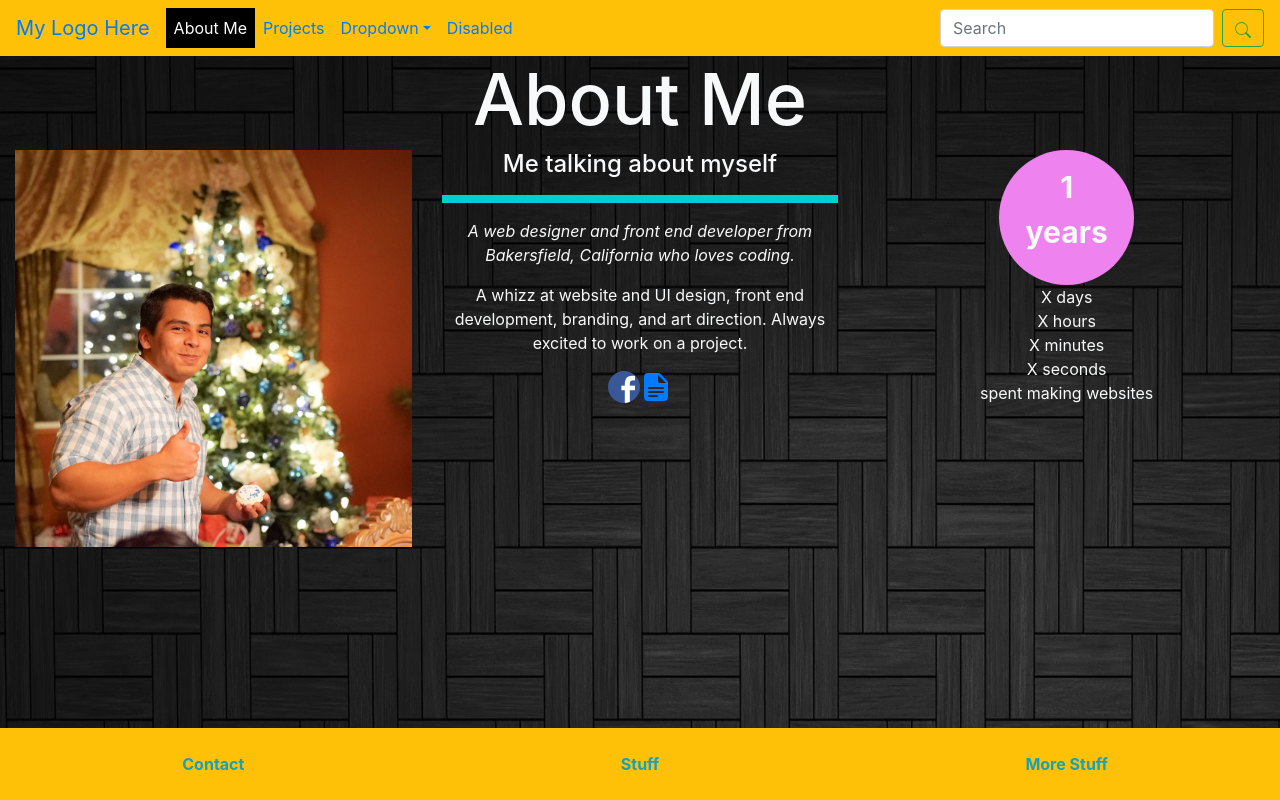
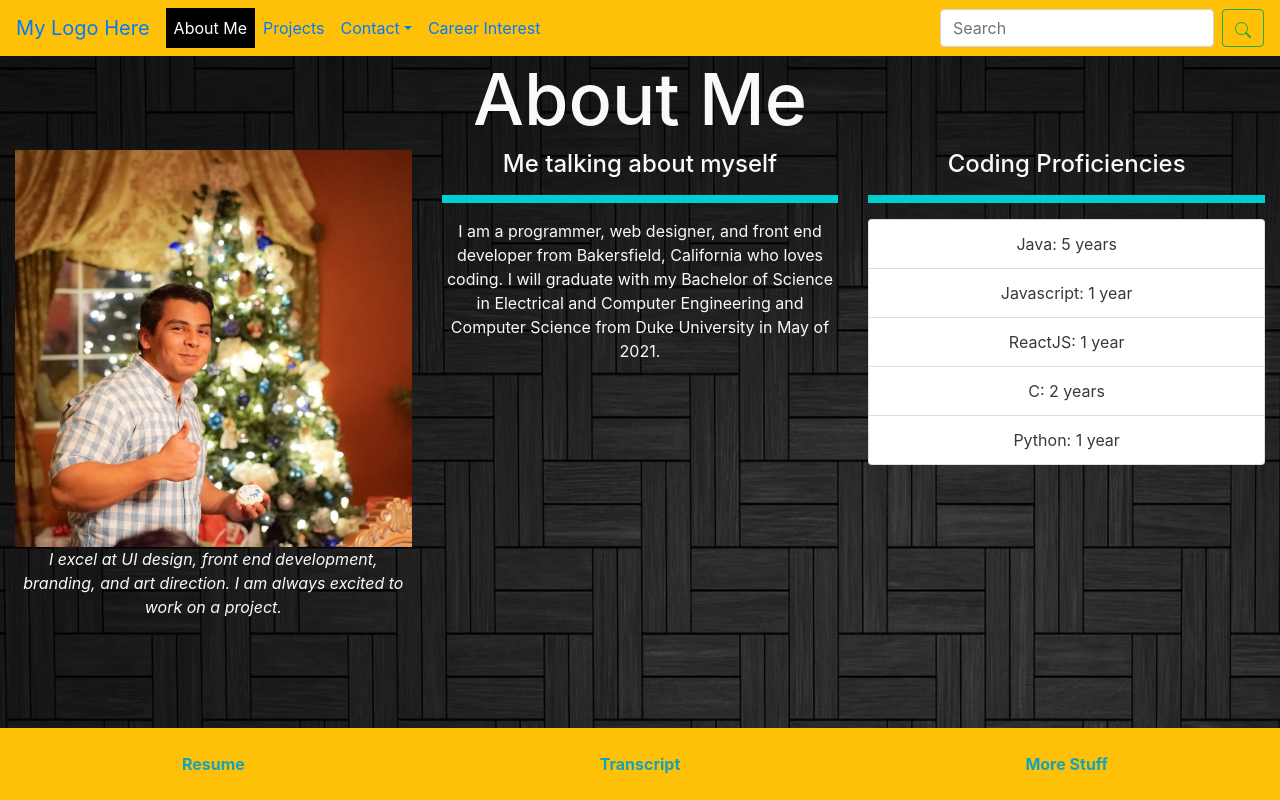
Before and after one commit to aHuizar/aHuizar.github.io, a React (Create React App) app: page / in a window 1280 px wide. Built offline with nearby package versions, Linux system fonts and the light colour scheme.

Commit message:
updated footer to stay at bottom of page, aboutMe pargraphs re-arranged, added coding experience to aboutMe, added contact options to NavBar, added jquery code in index.js to close navbar drop down

```diff
--- a/package.json
+++ b/package.json
@@ -7,6 +7,7 @@
     "@testing-library/jest-dom": "^5.11.9",
     "@testing-library/react": "^11.2.3",
     "@testing-library/user-event": "^12.6.2",
+    "jquery": "^3.5.1",
     "react": "^17.0.1",
     "react-dom": "^17.0.1",
     "react-router-dom": "^5.2.0",
--- a/src/App.js
+++ b/src/App.js
@@ -14,9 +14,7 @@ function App() {
       <main>
         <MyRoutes />
       </main>
-      <footer>
-        <Footer />
-      </footer>
+      <Footer />
     </Router>
   );
 }
--- a/src/_theme.css
+++ b/src/_theme.css
@@ -1,11 +1,9 @@
-.main {
-  margin-bottom: 4.5em; /* Margin bottom by footer height */
-}
-
 .footer {
-  position: absolute;
+  position: fixed;
+  left: 0;
   bottom: 0;
   width: 100%;
+  text-align: center;
   height: 4.5em; /* Set the fixed height of the footer here */
   line-height: 4.5em; /* Vertically center the text there */
 }
--- a/src/components/AboutMe.jsx
+++ b/src/components/AboutMe.jsx
@@ -1,76 +1,47 @@
 import AboutMePic from "./../images/AboutMePic.jpg";
-import fbLogo from "./../images/facebookLogo.png";
 import React from "react";
 import ThreeColumnPage from "./ThreeColumnPage";
+
 function AboutMe() {
   return (
     <ThreeColumnPage
       title="About Me"
-      column1={<img alt="Me" className="img-fluid" src={AboutMePic} />}
+      column1={
+        <React.Fragment>
+          <img alt="Profile" className="img-fluid" src={AboutMePic} />
+          <p className="font-italic">
+            I excel at UI design, front end development, branding, and art
+            direction. I am always excited to work on a project.
+          </p>
+        </React.Fragment>
+      }
       column2={
         <React.Fragment>
           <h4>Me talking about myself</h4>
           <hr className="h-line"></hr>
-          <p className="font-italic">
-            A web designer and front end developer from Bakersfield, California
-            who loves coding.
+          <p>
+            I am a programmer, web designer, and front end developer from
+            Bakersfield, California who loves coding. I will graduate with my
+            Bachelor of Science in Electrical and Computer Engineering and
+            Computer Science from Duke University in May of 2021.
           </p>
-          <p>
-            A whizz at website and UI design, front end development, branding,
-            and art direction. Always excited to work on a project.
-          </p>
-          <a
-            href="/"
-            data-toggle="tooltip"
-            data-placement="top"
-            title="My Facebook Page"
-          >
-            <img
-              alt="facebook logo"
-              className="image-fluid dot-logo"
-              src={fbLogo}
-            />
-          </a>
-          <a
-            href="/"
-            data-toggle="tooltip"
-            data-placement="top"
-            title="Download Resume"
-          >
-            <svg
-              width="2em"
-              height="2em"
-              viewBox="0 0 16 16"
-              className="bi bi-file-earmark-text-fill"
-              fill="currentColor"
-              xmlns="http://www.w3.org/2000/svg"
-            >
-              <path
-                fillRule="evenodd"
-                d="M2 3a2 2 0 0 1 2-2h5.293a1 1 0 0 1 .707.293L13.707 5a1 1 0 0 1 .293.707V13a2 2 0 0 1-2 2H4a2 2 0 0 1-2-2V3zm7 2V2l4 4h-3a1 1 0 0 1-1-1zM4.5 8a.5.5 0 0 0 0 1h7a.5.5 0 0 0 0-1h-7zM4 10.5a.5.5 0 0 1 .5-.5h7a.5.5 0 0 1 0 1h-7a.5.5 0 0 1-.5-.5zm0 2a.5.5 0 0 1 .5-.5h4a.5.5 0 0 1 0 1h-4a.5.5 0 0 1-.5-.5z"
-              />
-            </svg>
-          </a>
         </React.Fragment>
       }
       column3={
         <React.Fragment>
-          <div className="dot-big font-weight-bold">
-            1
-            <br />
-            years
-          </div>
-          <p>
-            X days
-            <br />
-            X hours
-            <br />
-            X minutes
-            <br />
-            X seconds
-            <br />
-            spent making websites
-          </p>
+          <h4>Coding Proficiencies</h4>
+          <hr className="h-line"></hr>
+          <ul className="list-group">
+            <li className="list-group-item text-dark">Java: 5 years</li>
+            <li
+              className="list-group-item text-dark" // eslint-disable-next-line
+            >
+              Javascript: 1 year
+            </li>
+            <li className="list-group-item text-dark">ReactJS: 1 year</li>
+            <li className="list-group-item text-dark">C: 2 years</li>
+            <li className="list-group-item text-dark">Python: 1 year</li>
+          </ul>
         </React.Fragment>
       }
     />
--- a/src/components/Footer.jsx
+++ b/src/components/Footer.jsx
@@ -5,10 +5,10 @@ function Footer() {
       <div className="container-fluid">
         <div className="row justify-content-around ">
           <div className="col-4 text-center">
-            <strong>Contact</strong>
+            <strong>Resume</strong>
           </div>
           <div className="col-4 text-center ">
-            <strong>Stuff</strong>
+            <strong>Transcript</strong>
           </div>
           <div className="col-4 text-center ">
             <strong>More Stuff</strong>
--- a/src/components/NavBar.jsx
+++ b/src/components/NavBar.jsx
@@ -53,24 +53,25 @@ function NavBar() {
               aria-expanded="false"
               href="/"
             >
-              Dropdown
+              Contact
             </a>
             <div className="dropdown-menu" aria-labelledby="navbarDropdown">
               <a className="dropdown-item" href="/">
-                Action
-              </a>
-              <a className="dropdown-item" href="/">
-                Another action
+                Email
               </a>
               <div className="dropdown-divider"></div>
               <a className="dropdown-item" href="/">
-                Something else here
+                Facebook
+              </a>
+              <div className="dropdown-divider"></div>
+              <a className="dropdown-item" href="/">
+                LinkedIn
               </a>
             </div>
           </li>
           <li className="nav-item">
             <a className="nav-link" href="/">
-              Disabled
+              Career Interest
             </a>
           </li>
         </ul>
--- a/src/index.js
+++ b/src/index.js
@@ -3,6 +3,7 @@ import ReactDOM from "react-dom";
 import "./index.css";
 import App from "./App";
 import reportWebVitals from "./reportWebVitals";
+import $ from "jquery";
 
 ReactDOM.render(
   <React.StrictMode>
@@ -11,6 +12,18 @@ ReactDOM.render(
   document.getElementById("root")
 );
 
+// This snippet of code just collapses navbar after clicking on Navlink, if it's showing
+$("#navbarSupportedContent li a").on("click", function () {
+  if (!$(this).hasClass("dropdown-toggle")) {
+    if ($("#navbarSupportedContent").hasClass("show")) {
+      $("#navbarSupportedContent").slideUp("fast", function () {
+        $("#navbarSupportedContent").removeClass("show");
+        $("#navbarSupportedContent").attr("style", null);
+      });
+    }
+  }
+});
+
 // If you want to start measuring performance in your app, pass a function
 // to log results (for example: reportWebVitals(console.log))
 // or send to an analytics endpoint. Learn more: https://bit.ly/CRA-vitals
```
Also changed, not shown: 1 other file (tests, documents, lock files or other folders).
